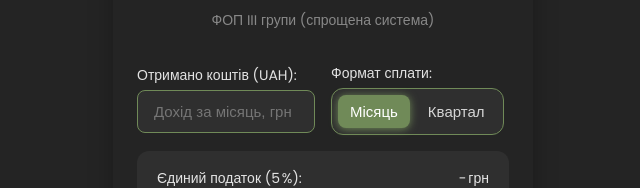
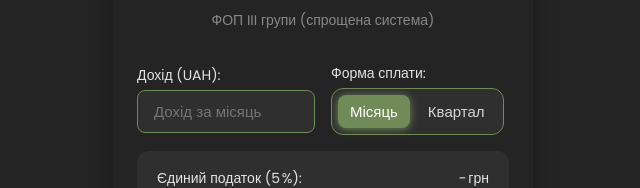
Before and after one commit to qboww/taxifyy, a React (Vite) app: page / in a window 1280 px wide. Both pictures are taken after a click on the button "Податки". Shown: the part 150-338 px from the top of the page, without its empty margins (317-957 px from the left). Built offline with nearby package versions, Linux system fonts and the light colour scheme; no server answers.

Commit message:
lazy commit

```diff
--- a/src/components/IncomeCalculator/IncomeCalculator.module.css
+++ b/src/components/IncomeCalculator/IncomeCalculator.module.css
@@ -30,7 +30,7 @@ hr {
   display: flex;
   align-items: center;
   justify-content: space-between;
-  gap: 16px;
+  gap: 6px;
   margin-bottom: 16px;
 }
 
--- a/src/components/TaxCalculator/TaxCalculator.jsx
+++ b/src/components/TaxCalculator/TaxCalculator.jsx
@@ -28,18 +28,18 @@ export default function TaxCalculator({ income, setIncome, mode, setMode, quarte
 
       <div className={styles.inputToggle}>
         <label className={styles.label}>
-          {"Отримано коштів (UAH):"}
+          {"Дохід (UAH):"}
           <input
             className={styles.input}
             type="number"
-            placeholder={mode === REPORT_PERIODS.MONTH ? "Дохід за місяць, грн" : "Дохід за квартал, грн"}
+            placeholder={mode === REPORT_PERIODS.MONTH ? "Дохід за місяць" : "Дохід за квартал"}
             value={mode === REPORT_PERIODS.MONTH ? income : quarterlyIncome}
             onChange={(e) => (mode === REPORT_PERIODS.MONTH ? setIncome(e.target.value) : setQuarterlyIncome(e.target.value))}
           />
         </label>
 
         <label className={styles.label}>
-          {"Формат сплати:"}
+          {"Форма сплати:"}
           <div className={`${styles.toggleContainer} toggle-container`}>
             <button className={`toggle-option ${mode === REPORT_PERIODS.MONTH ? "active" : ""}`} onClick={() => setMode(REPORT_PERIODS.MONTH)}>
               Місяць
```
